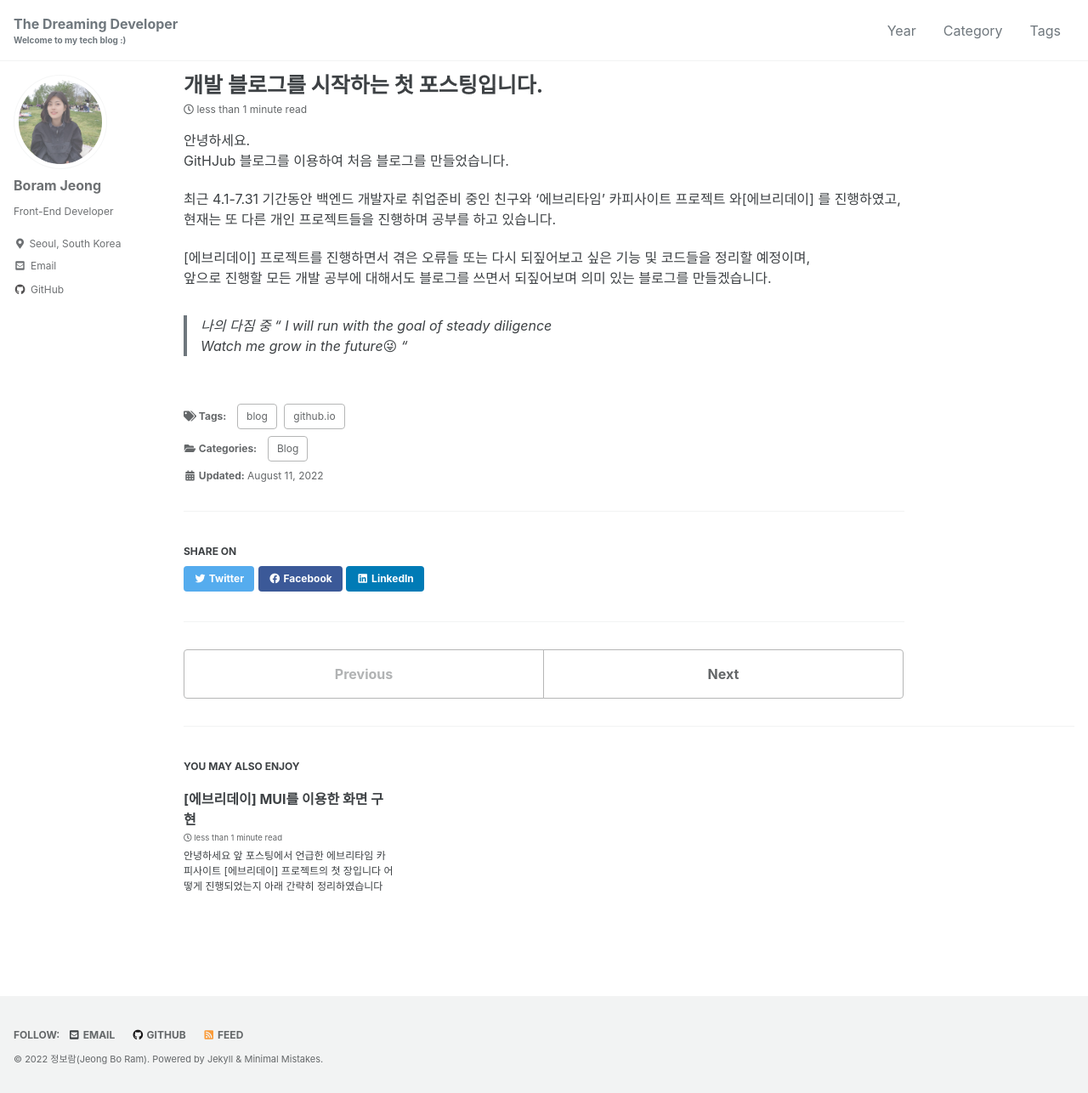
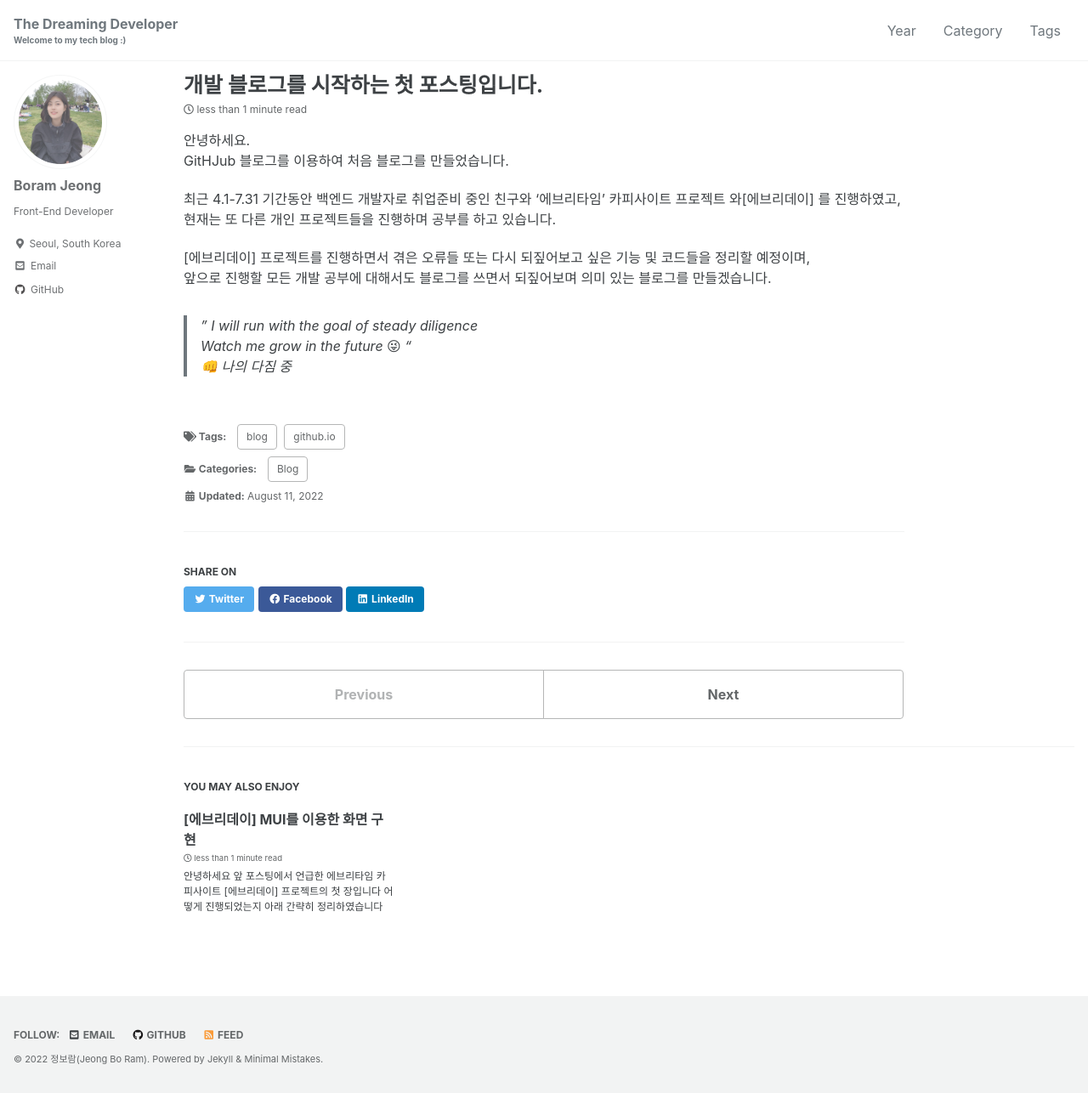
Before and after one commit to bo-ram-jeong/bo-ram-jeong.github.io, a Jekyll site: the page built from _posts/2022-08-11-first.md, in a window 1280 px wide and 1286 px high. Shown: the whole window at 85% size. Built offline with Jekyll 4.4.1, drawn with Linux system fonts in a browser that asks for light colours; cached includes are drawn as plain includes; emoji names are drawn with the system emoji font.

```diff
--- a/_posts/2022-08-11-first.md
+++ b/_posts/2022-08-11-first.md
@@ -19,6 +19,7 @@ published: true
 [에브리데이] 프로젝트를 진행하면서 겪은 오류들 또는 다시 되짚어보고 싶은 기능 및 코드들을 정리할 예정이며,
 <br/>앞으로 진행할 모든 개발 공부에 대해서도 블로그를 쓰면서 되짚어보며 의미 있는 블로그를 만들겠습니다.
 
-> 나의 다짐 중
-" I will run with the goal of steady diligence<br/>
-Watch me grow in the future:stuck_out_tongue_winking_eye: "
+
+> " I will run with the goal of steady diligence<br/>
+Watch me grow in the future :stuck_out_tongue_winking_eye: "<br/>
+:facepunch: 나의 다짐 중
```
